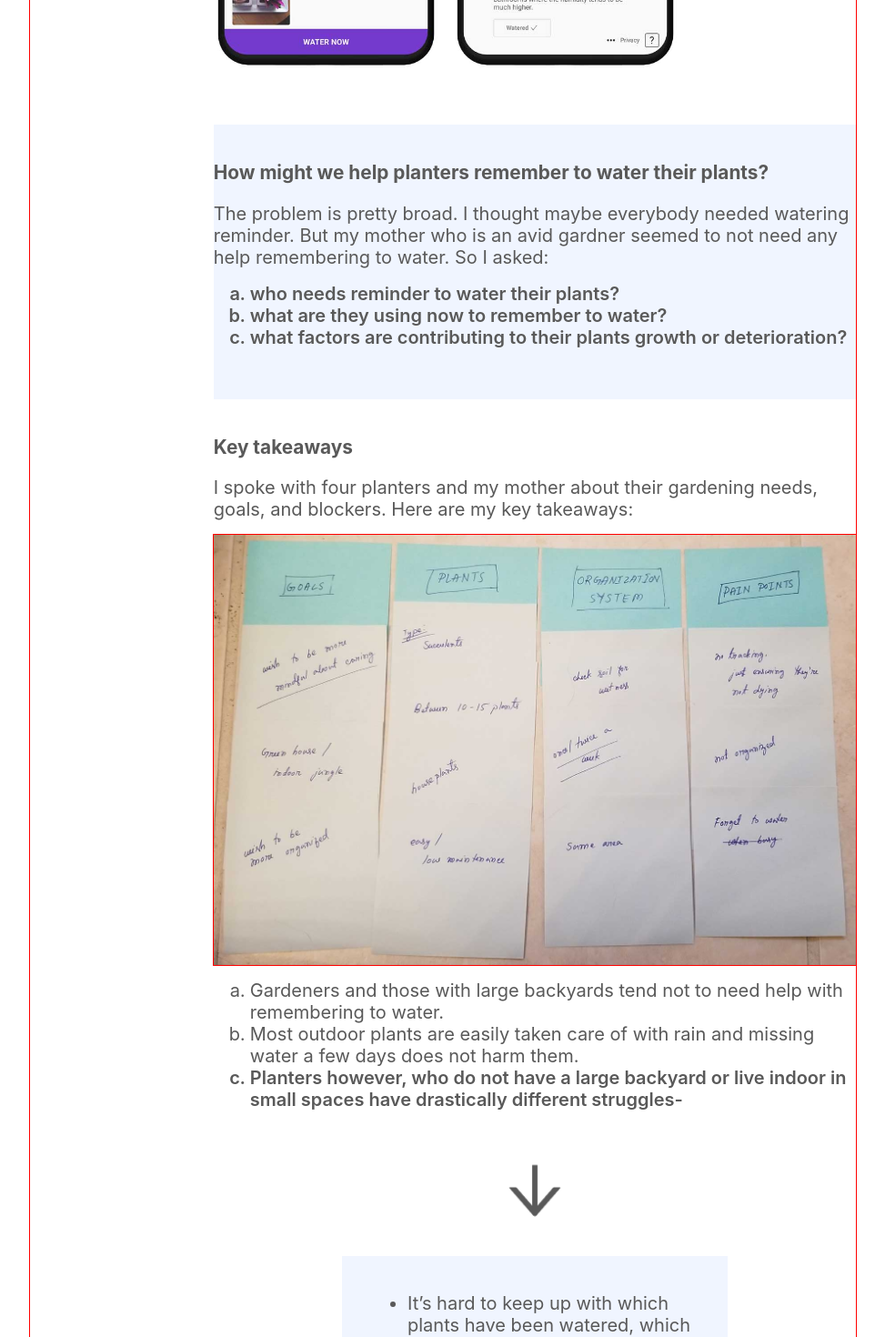
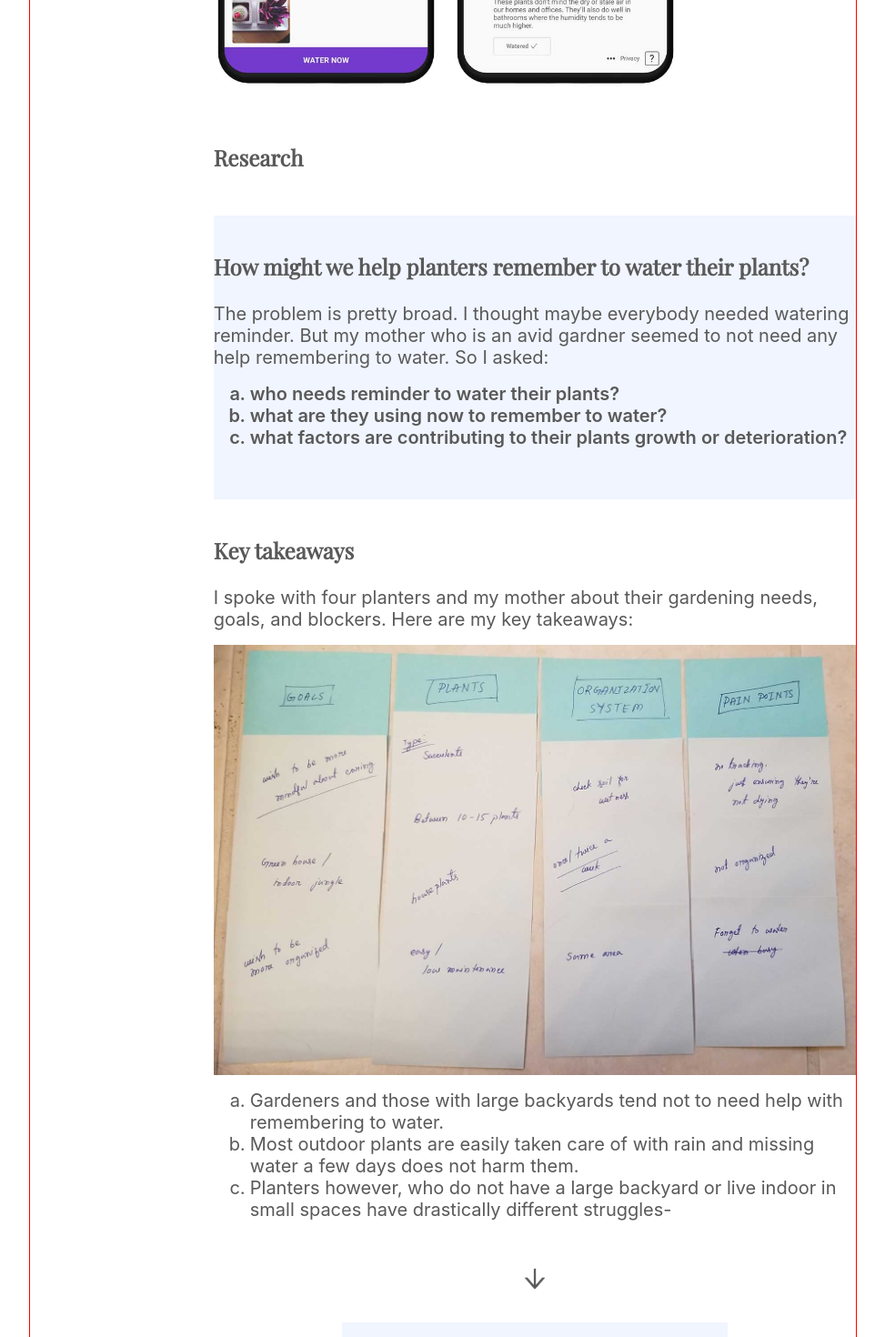
Before and after one commit to vishalicious213/mahiya, a React (Create React App) app: page /plants in a window 1280 px wide. Shown: the part 1160-2630 px from the top of the page at 91% size, without its empty margins (153-1126 px from the left). Built offline with nearby package versions, Linux system fonts and the light colour scheme.

Commit message:
updated PlantWateringApp

```diff
--- a/src/components/case-studies/PlantWateringApp.js
+++ b/src/components/case-studies/PlantWateringApp.js
@@ -29,7 +29,7 @@ function Plants() {
     });
 
     return (
-      <div className='case-studies'>
+      <article className='case-studies'>
         <h2 id='app-title' className='app-title'>Plant watering app</h2>
 
         <p className='case-font'>Designed to organize, track, and record plant watering with an emphasis on the wellbeing of indoor plants.</p>
@@ -47,6 +47,7 @@ function Plants() {
           <img className='app-screen' src={img2} alt='plant watering app screenshot'></img>
         </div>
 
+        <h3 className='case-section-font'>Research</h3>
         <section className='blue-section'>
           <h3 className='case-section-font'>How might we help planters remember to water their plants?</h3>
           <p className='case-font'>The problem is pretty broad. I thought maybe everybody needed watering reminder. But my mother who is an avid gardner seemed to not need any help remembering to water. So I asked:</p>
@@ -63,7 +64,7 @@ function Plants() {
         <ol className='alpha-list'>
           <li>Gardeners and those with large backyards tend not to need help with remembering to water.</li>
           <li>Most outdoor plants are easily taken care of with rain and missing water a few days does not harm them.</li>
-          <li className='bold'>Planters however, who do not have a large backyard or live indoor in small spaces have drastically different struggles-</li>
+          <li>Planters however, who do not have a large backyard or live indoor in small spaces have drastically different struggles-</li>
         </ol>
 
         <img className='down-arrow' src={downArrow} alt='downward-pointing arrow'></img>
@@ -131,7 +132,7 @@ function Plants() {
         <h3 className='case-section-font'>Prototype</h3>
 
         <Projectx2 app='plants' />
-      </div>
+      </article>
     )
 }
 
--- a/src/styles/case-studies.css
+++ b/src/styles/case-studies.css
@@ -43,8 +43,8 @@
 }
 
 .case-section-font {
-    font: raleway;
-    font-size: 1.3rem;
+    font-family: Playfair Display;
+    font-size: 1.5rem;
     font-weight: 700;
     color: var(--text-color);
     margin-top: 2.5rem;
@@ -68,17 +68,16 @@
 .full-img {
     width: 100%;
     margin-top: 1rem;
-    outline: 1px solid red;
 }
 
 .down-arrow {
-    width: 5rem;
+    width: 2rem;
     margin: 2rem auto;
 }
 
 .blue-section {
     background: #F0F5FF;
-    margin-top: 2.5rem;
+    margin-top: 1.5rem;
     padding-bottom: 2.5rem;
 }
 
```
